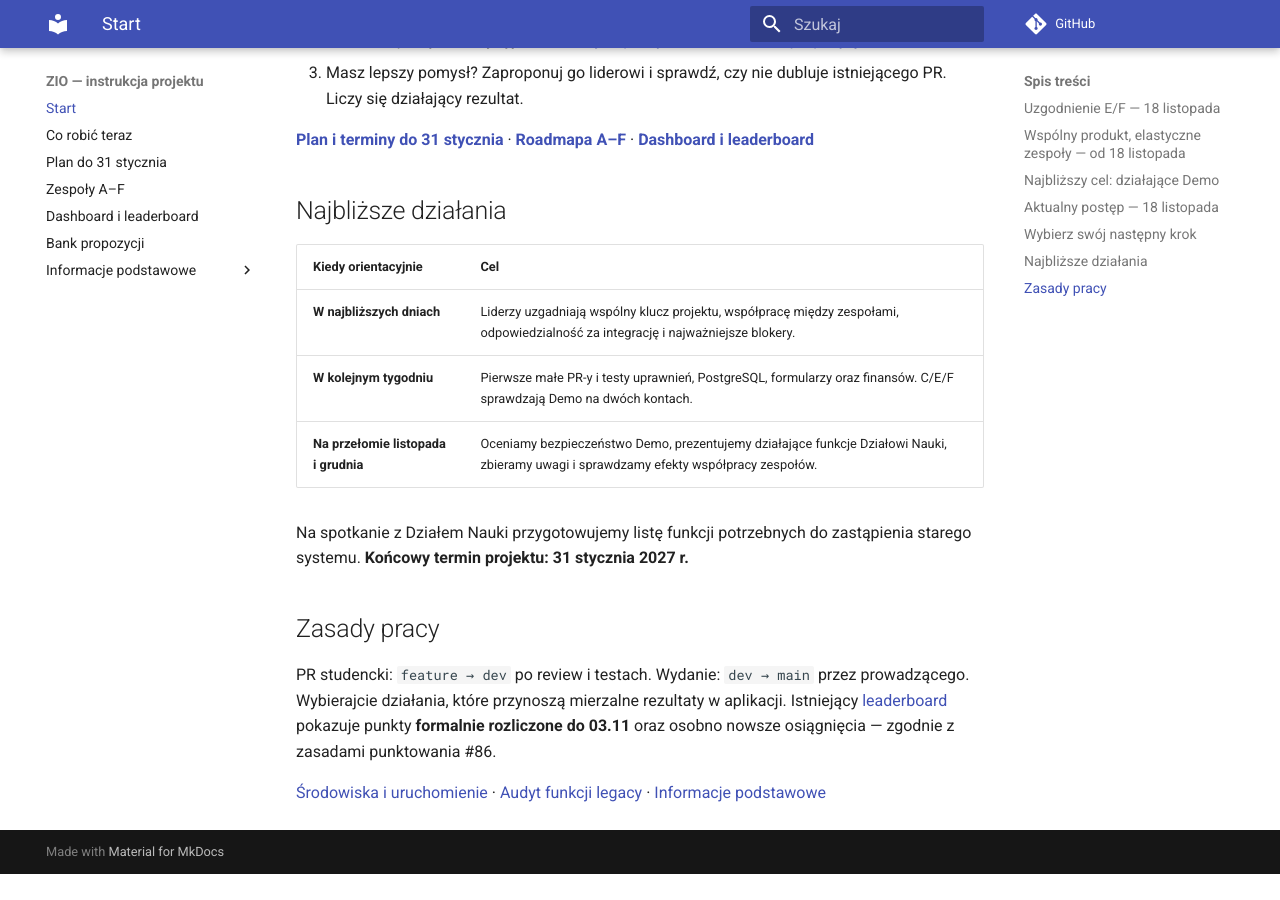
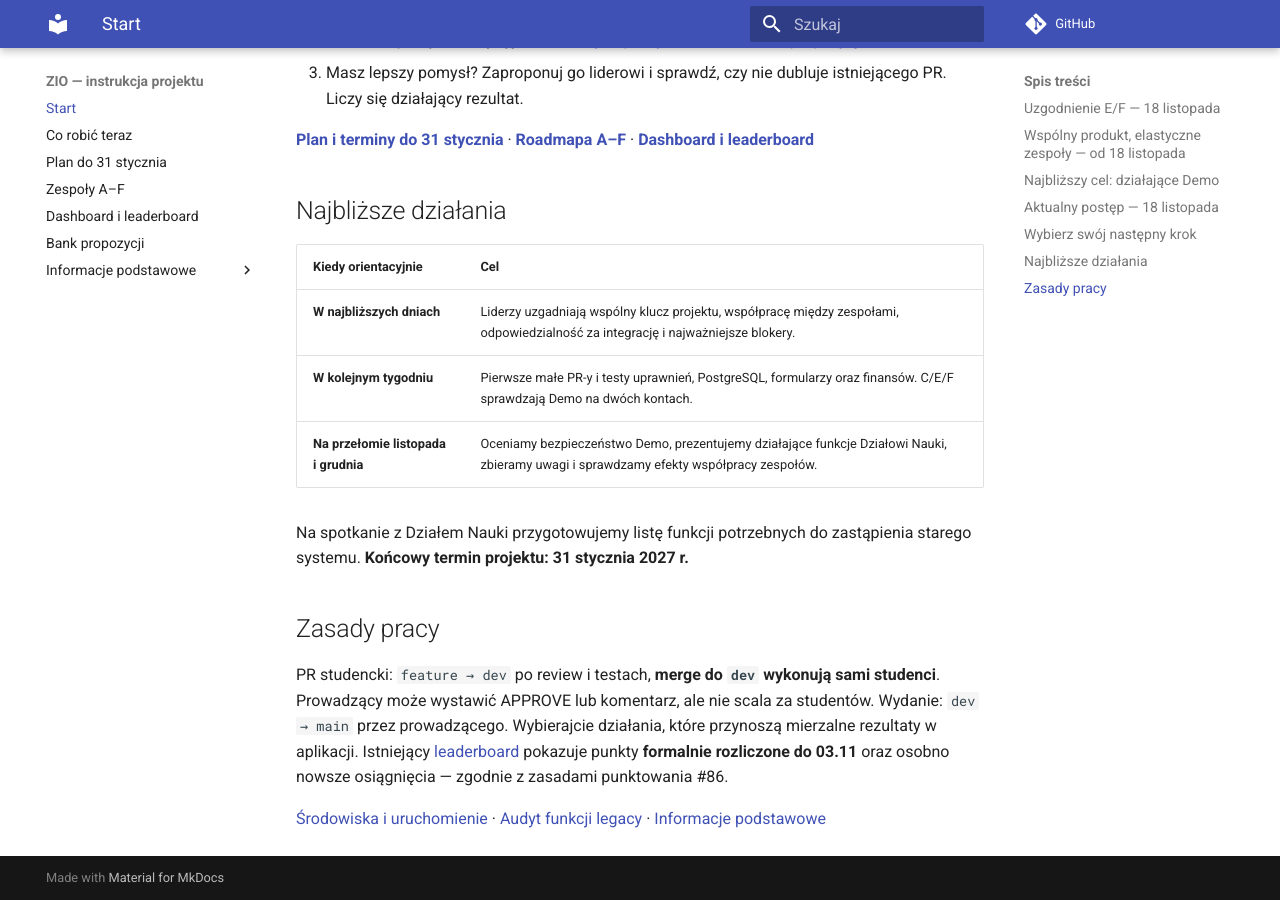
Before and after one commit to zio-wi-pb-mc/pb-science-office-manual, an MkDocs documentation site: the page built from manual/index.md, in a window 1280 px wide and 900 px high, scrolled down 1956 px. Built offline with MkDocs 1.6.1 and Material for MkDocs 9.7.7, drawn with Linux system fonts in a browser that asks for light colours; comment, search, counter and statistics services are not loaded; before the commit the page ends 2830 px from its top, so only the background shows below that.

Commit message:
docs: enforce student-owned PR merges and fair scoring

```diff
--- a/manual/index.md
+++ b/manual/index.md
@@ -58,6 +58,6 @@ Na spotkanie z Działem Nauki przygotowujemy listę funkcji potrzebnych do zast
 
 ## Zasady pracy
 
-PR studencki: `feature → dev` po review i testach. Wydanie: `dev → main` przez prowadzącego. Wybierajcie działania, które przynoszą mierzalne rezultaty w aplikacji. Istniejący [leaderboard](19-dashboard-projektu.md) pokazuje punkty **formalnie rozliczone do 03.11** oraz osobno nowsze osiągnięcia — zgodnie z zasadami punktowania #86.
+PR studencki: `feature → dev` po review i testach, **merge do `dev` wykonują sami studenci**. Prowadzący może wystawić APPROVE lub komentarz, ale nie scala za studentów. Wydanie: `dev → main` przez prowadzącego. Wybierajcie działania, które przynoszą mierzalne rezultaty w aplikacji. Istniejący [leaderboard](19-dashboard-projektu.md) pokazuje punkty **formalnie rozliczone do 03.11** oraz osobno nowsze osiągnięcia — zgodnie z zasadami punktowania #86.
 
 [Środowiska i uruchomienie](18-srodowiska-mvp.md) · [Audyt funkcji legacy](22-audyt-legacy-parity.md) · [Informacje podstawowe](20-informacje-podstawowe.md)
```
